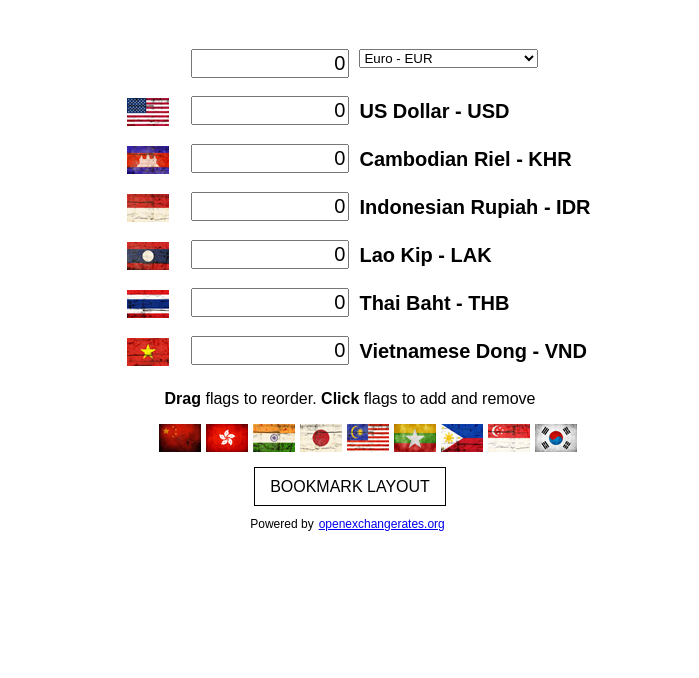
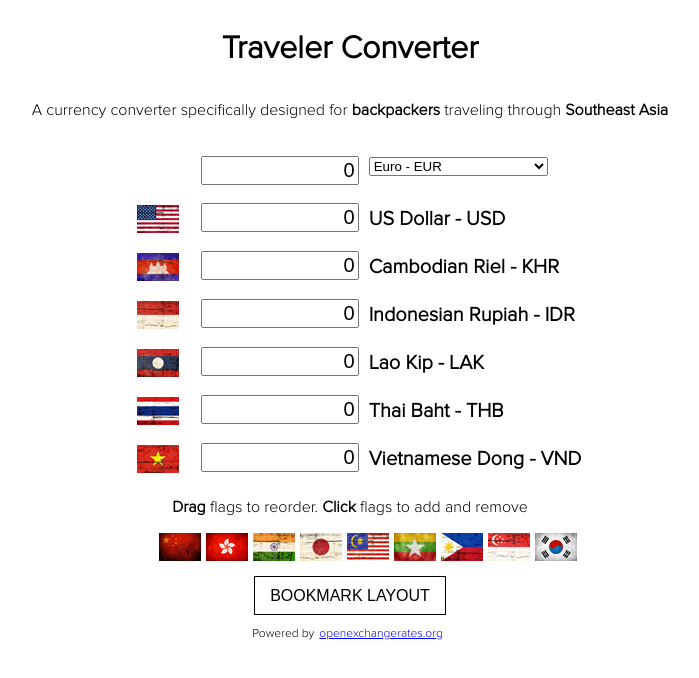
Before and after one commit to philbardino/travelerconverter, a React app: page / in a window 1280 px wide. Shown: the whole page, without its empty margins (290-989 px from the left). Built offline with nearby package versions, Linux system fonts and the light colour scheme.

Commit message:
update cursor, add title div and font

```diff
--- a/public/index.html
+++ b/public/index.html
@@ -2,7 +2,7 @@
 <html lang="en">
   <head>
     <meta charset="utf-8" />
-    <link rel="shortcut icon" href="%PUBLIC_URL%/favicon.ico" />
+    <link rel="shortcut icon" href="/static/media/favicon.ico" />
     <meta
       name="viewport"
       content="width=device-width, initial-scale=1, shrink-to-fit=no"
--- a/src/bookmark.js
+++ b/src/bookmark.js
@@ -26,7 +26,6 @@ export default class Bookmark extends React.Component {
         >
           {bookmarkCopy}
         </CSSTransitionGroup>
-        {/*<input id="bookmarkInput" type="text" value={this.props.url} />*/}
         <div id="poweredBy">
           Powered by
           <a href="http://openexchangerates.org/">openexchangerates.org</a>
--- a/src/converter.js
+++ b/src/converter.js
@@ -31,7 +31,7 @@ export default class Converter extends React.Component {
 
   handleBookmarkClick(event) {
     let bookmarkUrl =
-      window.location.href +
+      window.location.host +
       "?variable=" +
       this.state.variableCurrency[0].code +
       "&";
@@ -163,6 +163,12 @@ export default class Converter extends React.Component {
     return (
       <div>
         <div id="currencyBox">
+          <h1>Traveler Converter</h1>
+          <div id="intro">
+            A currency converter specifically designed for
+            <span className="unused"> backpackers</span> traveling through
+            <span className="unused"> Southeast Asia</span>
+          </div>
           <div id="data">
             <form>
               <ul id="currencyList" className="sortable">
--- a/src/index.css
+++ b/src/index.css
@@ -1,13 +1,29 @@
+@font-face {
+  font-family: "Proxima";
+  src: url("./ProximaNovaLight.otf");
+}
 body {
-  font-family: Arial, Helvetica, sans-serif;
+  font-family: Proxima, Arial, Helvetica, sans-serif;
 }
-
 #currencyBox {
   overflow: hidden;
   width: auto;
 }
+#intro {
+  text-align: center;
+  padding: 10px 10px 0px;
+}
+h1 {
+  display: flex;
+  justify-content: center;
+}
+.bold {
+  font-weight: bold;
+  padding-right: 4px;
+  padding-left: 4px;
+}
 #data {
-  padding: 15px 5px 0;
+  padding: 10px 5px 0;
   display: flex;
   justify-content: center;
 }
@@ -20,6 +36,7 @@ li.currency {
   clear: both;
   overflow: auto;
   width: 100%;
+  /*cursor: default;*/
 }
 #data img {
   margin: 0px;
@@ -30,7 +47,7 @@ div.flag {
   float: right;
   margin-right: 20px;
   margin-top: 2px;
-  cursor: move;
+  /*cursor: move;*/
   width: 42px;
   height: 28px;
 }
@@ -54,6 +71,7 @@ div.label {
 label.currencylabel {
   display: inline;
   font-weight: bold;
+  cursor: grab;
 }
 div.currencyFrom {
   height: 35px;
```
Also changed, not shown: public/favicon.ico (deleted), src/ProximaNovaLight.otf (added), src/favicon.ico (added).
